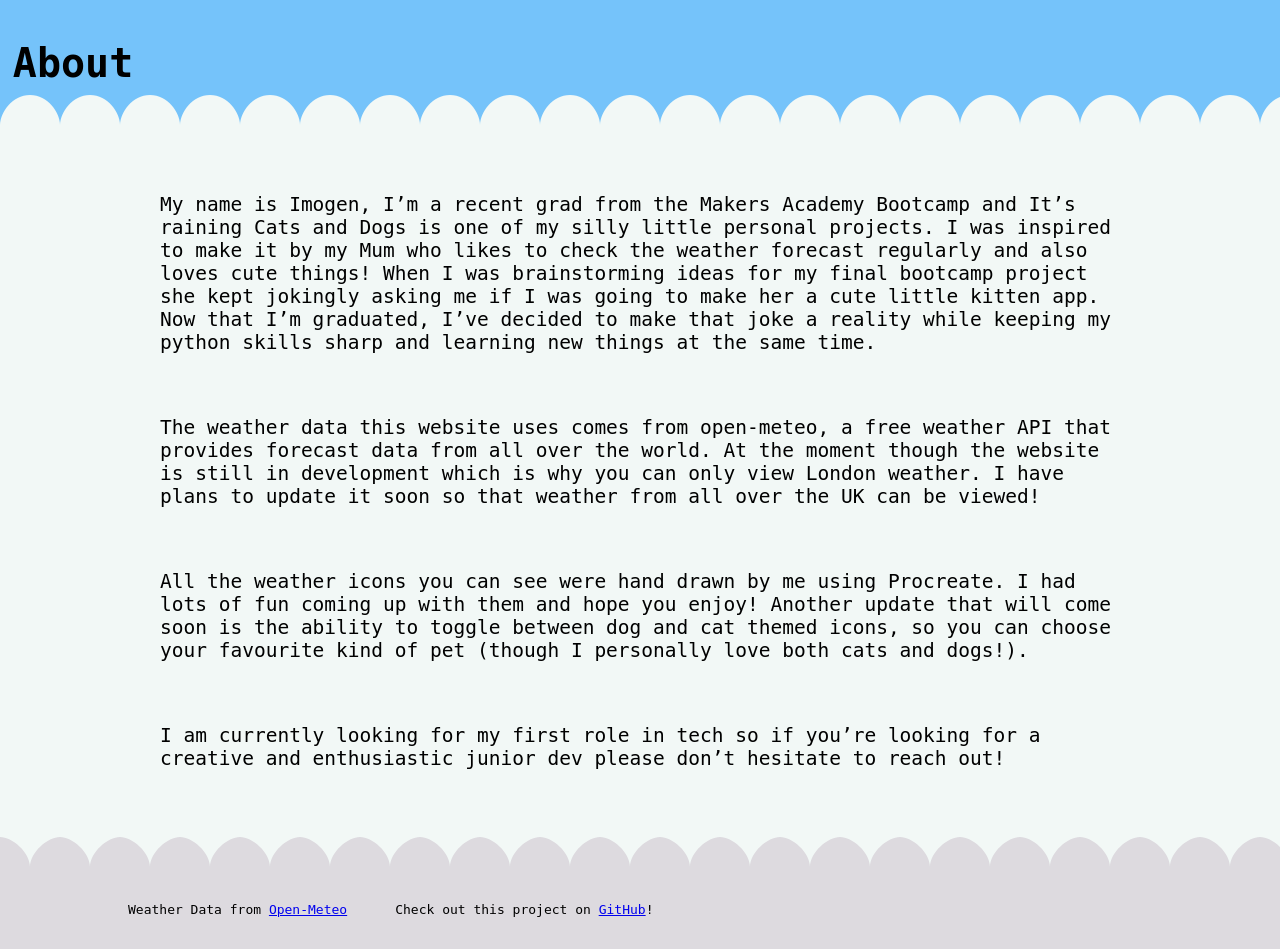
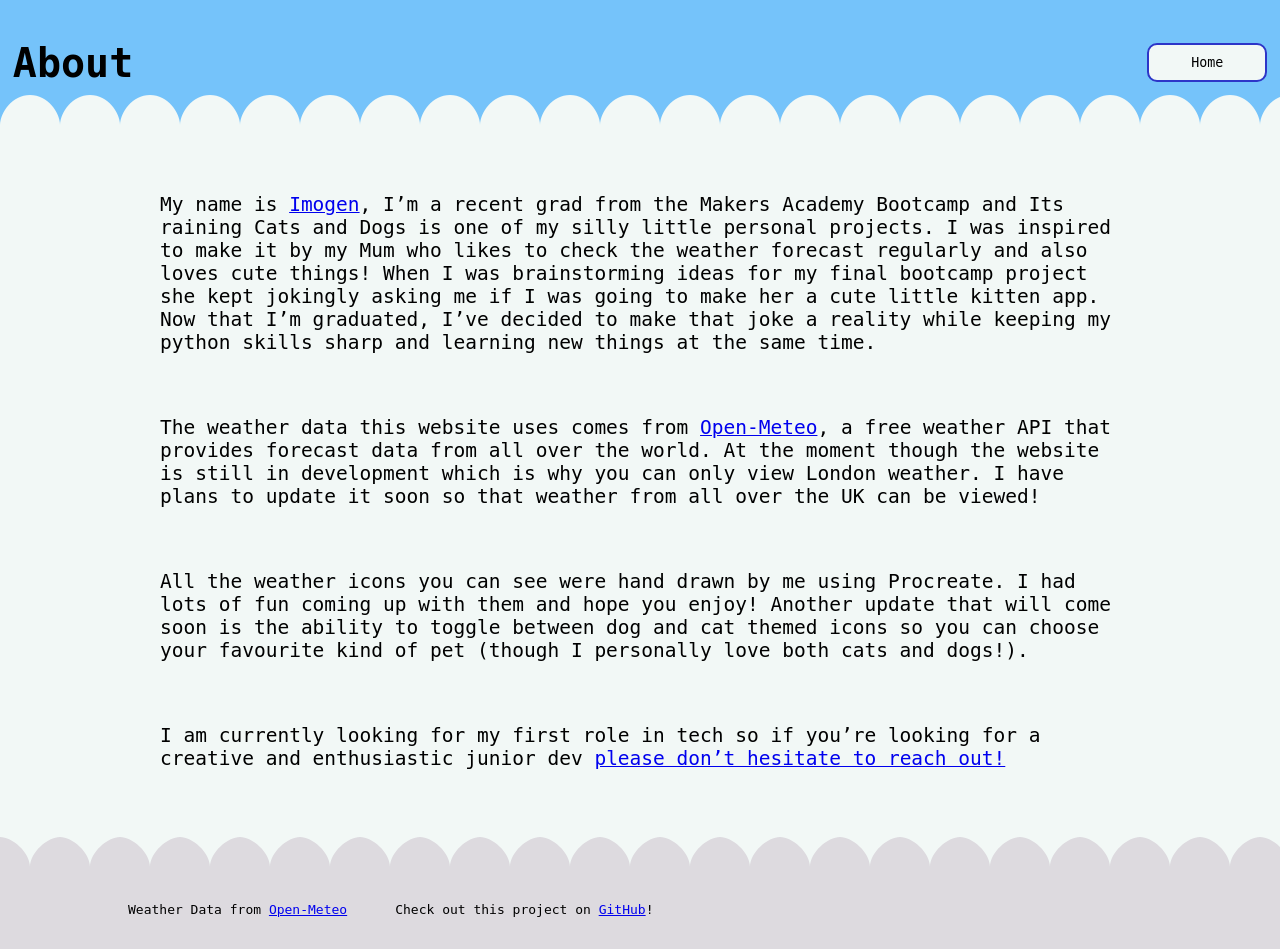
Before and after one commit to I-Lovell/raining-cats-and-dogs, a Flask app: page /about in a window 1280 px wide. Run offline with Flask 3, Linux system fonts and the light colour scheme.

Commit message:
added links

```diff
--- a/templates/about.html
+++ b/templates/about.html
@@ -10,23 +10,24 @@
 <body>
     <div class="header">
         <h1>About</h1>
+        <a href="http://127.0.0.1:5001"><button type="button">Home</button></a>
     </div>
 
     <div class="main-content">
         <p>
-            My name is Imogen, I’m a recent grad from the Makers Academy Bootcamp and It’s raining Cats and Dogs is one of my silly little personal projects. I was inspired to make it by my Mum who likes to check the weather forecast regularly and also loves cute things! When I was brainstorming ideas for my final bootcamp project she kept jokingly asking me if I was going to make her a cute little kitten app. Now that I’m graduated, I’ve decided to make that joke a reality while keeping my python skills sharp and learning new things at the same time.
+            My name is <a href="https://github.com/I-Lovell" target="_blank" rel="noopener noreferrer">Imogen</a>, I’m a recent grad from the Makers Academy Bootcamp and Its raining Cats and Dogs is one of my silly little personal projects. I was inspired to make it by my Mum who likes to check the weather forecast regularly and also loves cute things! When I was brainstorming ideas for my final bootcamp project she kept jokingly asking me if I was going to make her a cute little kitten app. Now that I’m graduated, I’ve decided to make that joke a reality while keeping my python skills sharp and learning new things at the same time.
         </p>
         <br>
         <p>
-            The weather data this website uses comes from open-meteo, a free weather API that provides forecast data from all over the world. At the moment though the website is still in development which is why you can only view London weather. I have plans to update it soon so that weather from all over the UK can be viewed!
+            The weather data this website uses comes from <a href="https://open-meteo.com" target="_blank" rel="noopener noreferrer">Open-Meteo</a>, a free weather API that provides forecast data from all over the world. At the moment though the website is still in development which is why you can only view London weather. I have plans to update it soon so that weather from all over the UK can be viewed!
         </p>
         <br>
         <p>
-            All the weather icons you can see were hand drawn by me using Procreate. I had lots of fun coming up with them and hope you enjoy! Another update that will come soon is the ability to toggle between dog and cat themed icons, so you can choose your favourite kind of pet (though I personally love both cats and dogs!).
+            All the weather icons you can see were hand drawn by me using Procreate. I had lots of fun coming up with them and hope you enjoy! Another update that will come soon is the ability to toggle between dog and cat themed icons so you can choose your favourite kind of pet (though I personally love both cats and dogs!).
         </p>
         <br>
         <p>
-            I am currently looking for my first role in tech so if you’re looking for a creative and enthusiastic junior dev please don’t hesitate to reach out!
+            I am currently looking for my first role in tech so if you’re looking for a creative and enthusiastic junior dev <a href="https://www.linkedin.com/in/imogenlovell-softwareengineer/" target="_blank" rel="noopener noreferrer">please don’t hesitate to reach out!</a>
         </p>
     </div>
 
--- a/templates/index.html
+++ b/templates/index.html
@@ -9,7 +9,7 @@
 <body>
 
 <div class="header">
-    <h1>It's Raining Cats and Dogs!</h1>
+    <h1>Its Raining Cats and Dogs!</h1>
     <a href="http://127.0.0.1:5001/about"><button type="button">About</button></a>
 </div>
 
```
